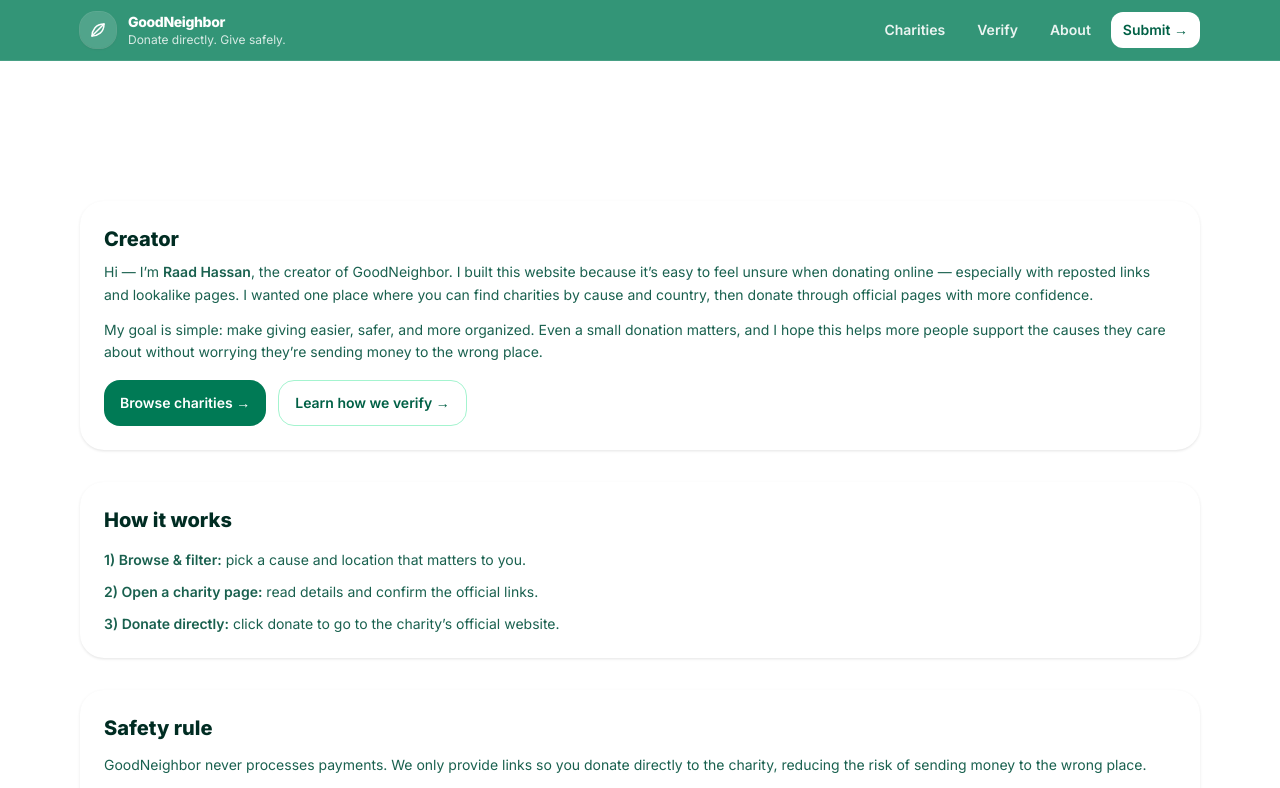
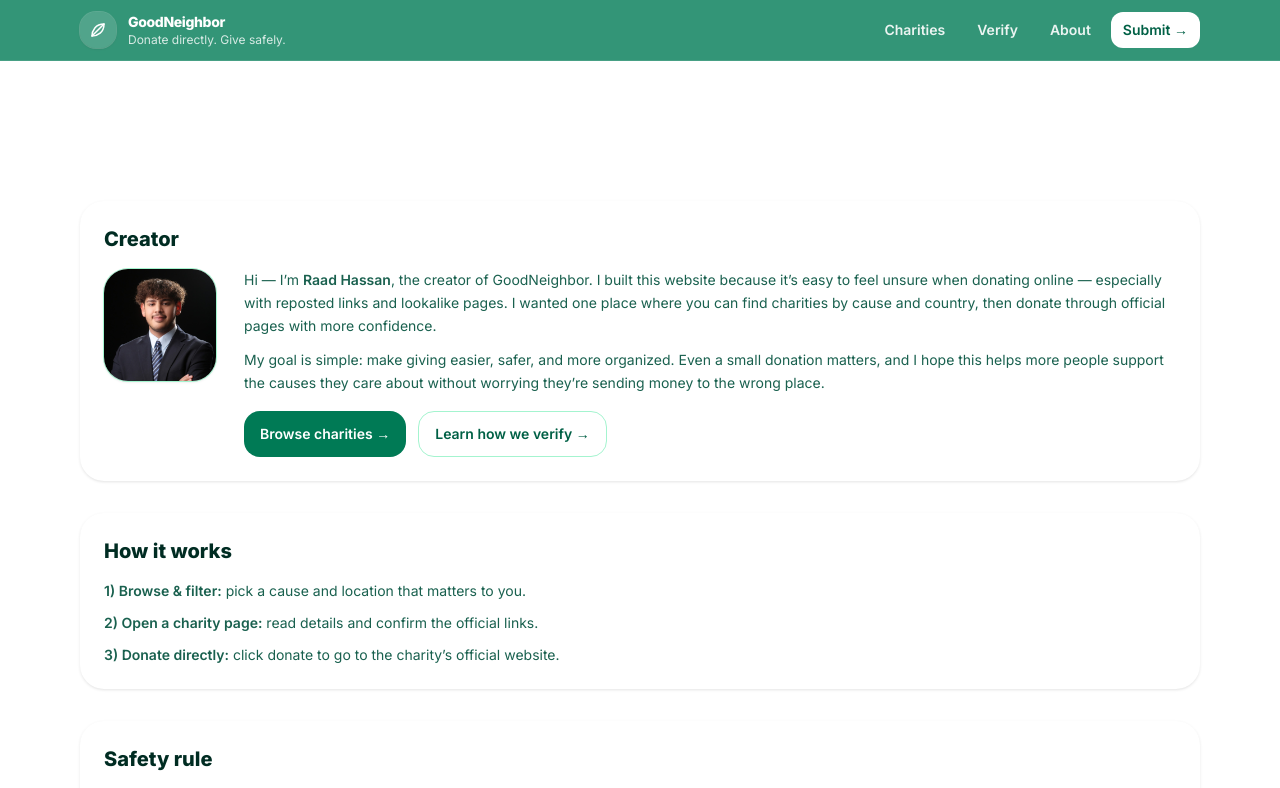
Before and after one commit to Raaooddee/goodneighbor, a Next.js app: page /about in a window 1280 px wide. Shown: the top 788 px of the page. Built offline with nearby package versions, Linux system fonts and the light colour scheme.

Commit message:
Add creator photo + set submission email

```diff
--- a/app/about/page.tsx
+++ b/app/about/page.tsx
@@ -1,3 +1,4 @@
+import Image from "next/image";
 import Link from "next/link";
 
 export default function AboutPage() {
@@ -13,16 +14,35 @@ export default function AboutPage() {
       {/* Creator */}
       <section className="rounded-3xl bg-white p-6 text-emerald-950 shadow-sm ring-1 ring-white/20">
         <h2 className="text-xl font-extrabold">Creator</h2>
-        <p className="mt-2 text-sm leading-relaxed text-emerald-900/90">
-          Hi — I’m <span className="font-semibold">Raad Hassan</span>, the creator of GoodNeighbor. I built this website
-          because it’s easy to feel unsure when donating online — especially with reposted links and lookalike pages.
-          I wanted one place where you can find charities by cause and country, then donate through official pages with
-          more confidence.
+
+        <div className="mt-4 grid gap-5 sm:grid-cols-[120px_1fr] sm:items-start">
+          {/* Image */}
+          <div className="flex justify-center sm:justify-start">
+            <div className="h-28 w-28 overflow-hidden rounded-3xl ring-1 ring-emerald-200 shadow-sm">
+              <Image
+                src="/raad.jpg"
+                alt="Raad Hassan"
+                width={112}
+                height={112}
+                className="h-full w-full object-cover"
+                priority
+              />
+            </div>
+          </div>
+
+          {/* Text */}
+          <div>
+            <p className="text-sm leading-relaxed text-emerald-900/90">
+              Hi — I’m <span className="font-semibold">Raad Hassan</span>, the creator of GoodNeighbor. I built this
+              website because it’s easy to feel unsure when donating online — especially with reposted links and
+              lookalike pages. I wanted one place where you can find charities by cause and country, then donate through
+              official pages with more confidence.
             </p>
+
             <p className="mt-3 text-sm leading-relaxed text-emerald-900/90">
-          My goal is simple: make giving easier, safer, and more organized. Even a small donation matters, and I hope
-          this helps more people support the causes they care about without worrying they’re sending money to the wrong
-          place.
+              My goal is simple: make giving easier, safer, and more organized. Even a small donation matters, and I
+              hope this helps more people support the causes they care about without worrying they’re sending money to
+              the wrong place.
             </p>
 
             <div className="mt-4 flex flex-col gap-3 sm:flex-row">
@@ -32,12 +52,15 @@ export default function AboutPage() {
               >
                 Browse charities →
               </Link>
+
               <Link
                 href="/verify"
                 className="inline-flex items-center justify-center rounded-2xl border border-emerald-200 bg-white px-4 py-3 text-sm font-semibold text-emerald-800 hover:bg-emerald-50"
               >
                 Learn how we verify →
               </Link>
+            </div>
+          </div>
         </div>
       </section>
 
@@ -52,8 +75,7 @@ export default function AboutPage() {
             <span className="font-semibold">2) Open a charity page:</span> read details and confirm the official links.
           </li>
           <li>
-            <span className="font-semibold">3) Donate directly:</span> click donate to go to the charity’s official
-            website.
+            <span className="font-semibold">3) Donate directly:</span> click donate to go to the charity’s official website.
           </li>
         </ol>
       </section>
@@ -62,8 +84,8 @@ export default function AboutPage() {
       <section className="rounded-3xl bg-white p-6 text-emerald-950 shadow-sm ring-1 ring-white/20">
         <h2 className="text-xl font-extrabold">Safety rule</h2>
         <p className="mt-3 text-sm leading-relaxed text-emerald-900/90">
-          GoodNeighbor never processes payments. We only provide links so you donate directly to the charity, reducing
-          the risk of sending money to the wrong place.
+          GoodNeighbor never processes payments. We only provide links so you donate directly to the charity, reducing the
+          risk of sending money to the wrong place.
         </p>
         <ul className="mt-4 grid gap-2 text-sm text-emerald-900/90">
           <li>• Always check the website domain before donating.</li>
@@ -79,7 +101,7 @@ export default function AboutPage() {
           Want to add a charity? Email the official website + donation page link:
         </p>
         <a
-          href="mailto:YOUR_EMAIL_HERE?subject=GoodNeighbor%20Charity%20Submission"
+          href="mailto:raad.alshaikh.hassan@gmail.com?subject=GoodNeighbor%20Charity%20Submission"
           className="mt-4 inline-flex rounded-2xl bg-emerald-700 px-4 py-3 text-sm font-semibold text-white hover:bg-emerald-600"
         >
           Submit a charity →
--- a/app/charities/page.tsx
+++ b/app/charities/page.tsx
@@ -133,7 +133,7 @@ export default function CharitiesPage() {
           Send us the official website + donate page link and we’ll review it.
         </p>
         <a
-          href="mailto:YOUR_EMAIL_HERE?subject=GoodNeighbor%20Charity%20Submission"
+          href="mailto:raad.alshaikh.hassan@gmail.com?subject=GoodNeighbor%20Charity%20Submission"
           className="mt-4 inline-flex rounded-2xl bg-emerald-700 px-4 py-3 text-sm font-semibold text-white hover:bg-emerald-600"
           onClick={(e) => e.stopPropagation()}
         >
```
Also changed, not shown: public/raad.jpg (added). Lines whose indentation alone changed are shown as unchanged.
